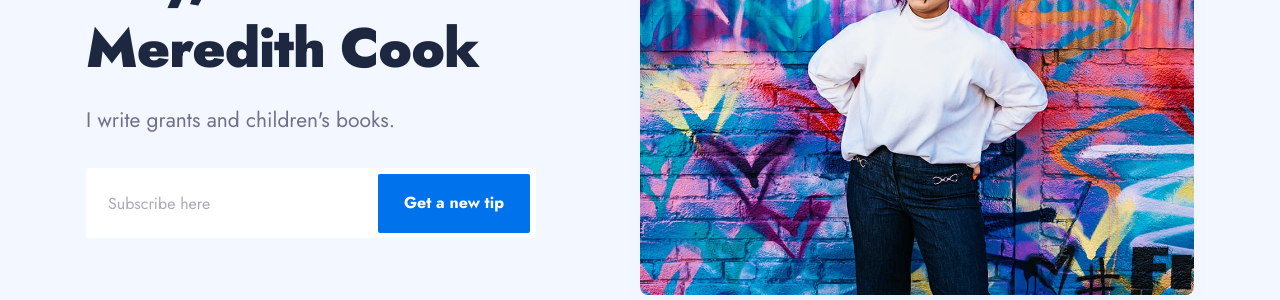
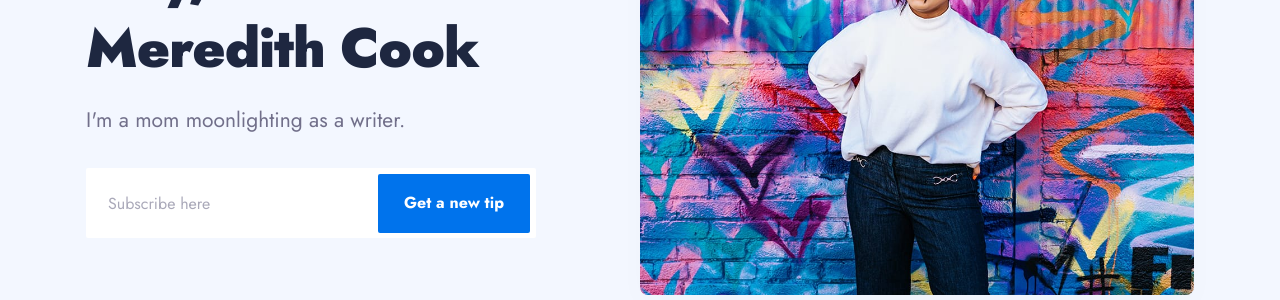
Before and after one commit to iogbole/mencatheme, a Jekyll site: the page built from index.html, in a window 1280 px wide and 900 px high. Shown: the part 315-615 px from the top of the window. Built offline with Jekyll 4.4.1, drawn with Linux system fonts in a browser that asks for light colours; nearby versions of some CDN libraries; the list of posts is cut into pages by our own code.

Commit message:
Update _config.yml

```diff
--- a/_config.yml
+++ b/_config.yml
@@ -30,7 +30,7 @@ social:
 # Hero Settings
 hero:
   hero__title: Hey, I’m Meredith Cook
-  hero__description: I write grants and children's books.
+  hero__description: I'm a mom moonlighting as a writer.
   hero__image: '/images/01.jpg'
 
 
```
